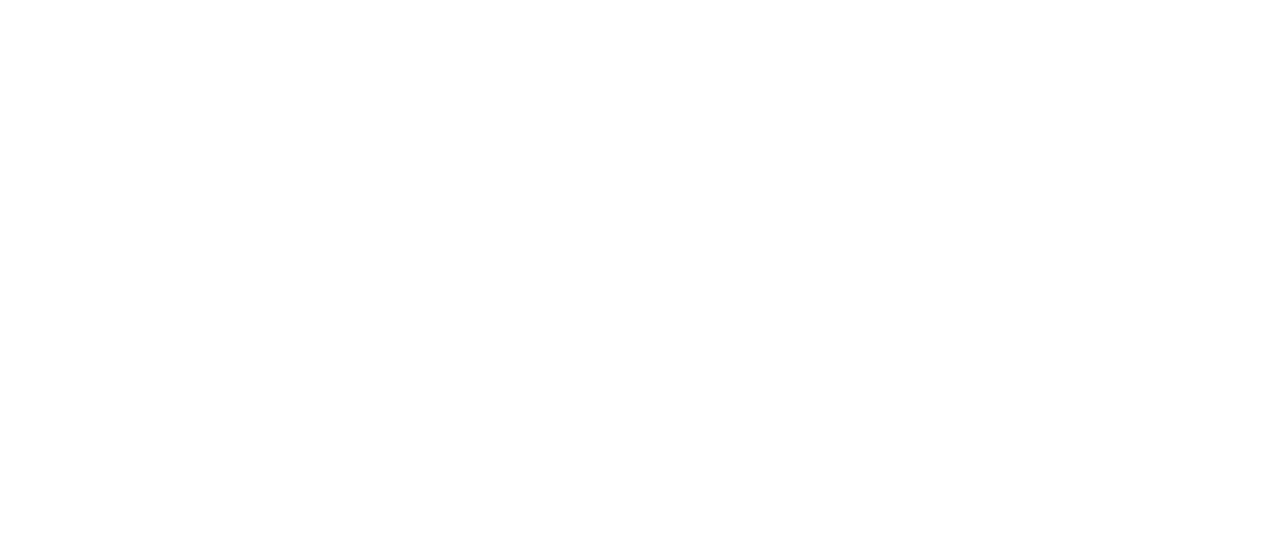
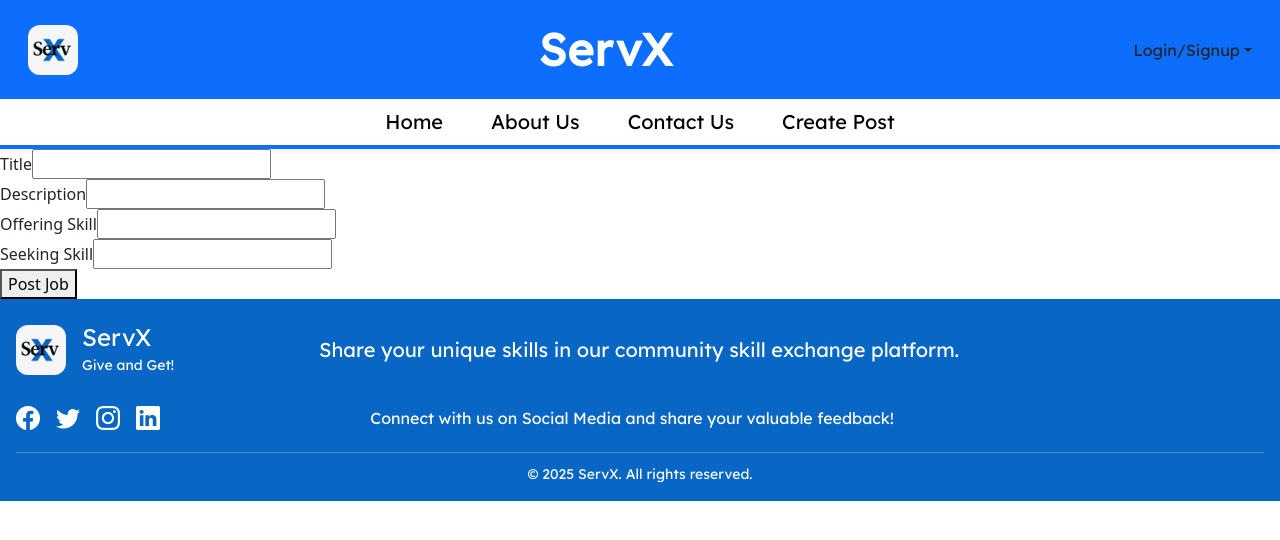
Before and after one commit to jitenshreshtha/ServX, a React (Vite) app in the folder frontend/: page /create-post in a window 1280 px wide. Before the commit this address had no page. Shown: the top 540 px of the page. Built offline with nearby package versions, Linux system fonts and the light colour scheme.

Commit message:
create post created

```diff
--- /dev/null
+++ b/frontend/components/CreatePost.jsx
@@ -0,0 +1,76 @@
+import React,{useState} from "react";
+
+function CreatePost() {
+  const [formData, setformData] = useState({
+    title: "",
+    description: "",
+    offeredSkill: "",
+    wantedSkill: "",
+    category: "",
+  });
+
+  const handleSubmit = async (e) =>{
+    e.preventDefault();
+    const response = await fetch('http://localhost:5000/posts',{
+        method:'POST',
+        headers:{
+            'Content-Type': 'application/json'
+        },
+        body:JSON.stringify(formData)
+    })
+    const data = await response.json();
+    console.log(data);
+  }
+
+  return (
+    <div>
+      <form onSubmit={handleSubmit}>
+        <div>
+          <label>Title</label>
+          <input
+            type="text"
+            value={formData.title}
+            onChange={(e) =>
+              setformData({ ...formData, title: e.target.value })
+            }
+          />
+        </div>
+
+        <div>
+          <label>Description</label>
+          <input
+            type="text"
+            value={formData.description}
+            onChange={(e) =>
+              setformData({ ...formData, description: e.target.value })
+            }
+          />
+        </div>
+
+        <div>
+          <label>Offering Skill</label>
+          <input
+            type="text"
+            value={formData.offeredSkill}
+            onChange={(e) =>
+              setformData({ ...formData, offeredSkill: e.target.value })
+            }
+          />
+        </div>
+        <div>
+          <label>Seeking Skill</label>
+          <input
+            type="text"
+            value={formData.wantedSkill}
+            onChange={(e) =>
+              setformData({ ...formData, wantedSkill: e.target.value })
+            }
+          />
+        </div>
+        <button type="submit">Post Job</button>
+      </form>
+    </div>
+  );
+}
+
+export default CreatePost;
--- a/frontend/components/Header.jsx
+++ b/frontend/components/Header.jsx
@@ -105,6 +105,7 @@
           <NavLink href="/" label="Home" />
           <NavLink href="/about" label="About Us" />
           <NavLink href="/contact" label="Contact Us" />
+          <NavLink href='/create-post' label='Create Post'/>
         </div>
       </nav>
     </header>
--- /dev/null
+++ b/frontend/pages/CreatePostPage.jsx
@@ -0,0 +1,16 @@
+import React from 'react'
+import CreatePost from '../components/createPost';
+import Header from '../components/Header';
+import Footer from '../components/Footer';
+
+function CreatePostPage() {
+  return (
+    <div>
+        <Header />
+        <CreatePost />
+        <Footer />
+    </div>
+  )
+}
+
+export default CreatePostPage
--- a/frontend/src/App.jsx
+++ b/frontend/src/App.jsx
@@ -2,6 +2,7 @@
 import HomePage from '../pages/HomePage';
 import Login from '../pages/LoginPage';
 import Signup from '../pages/SignupPage';
+import CreatePostPage from '../pages/CreatePostPage';
 
 function App() {
   return (
@@ -10,6 +11,7 @@
         <Route path="/" element={<HomePage />} />
         <Route path="/login" element={<Login />} />
         <Route path="/signup" element={<Signup />} />
+        <Route path='/create-post' element={<CreatePostPage />} />
       </Routes>
     </Router>
   );
```
Also changed, not shown: 2 other files (tests, documents, lock files or other folders).
